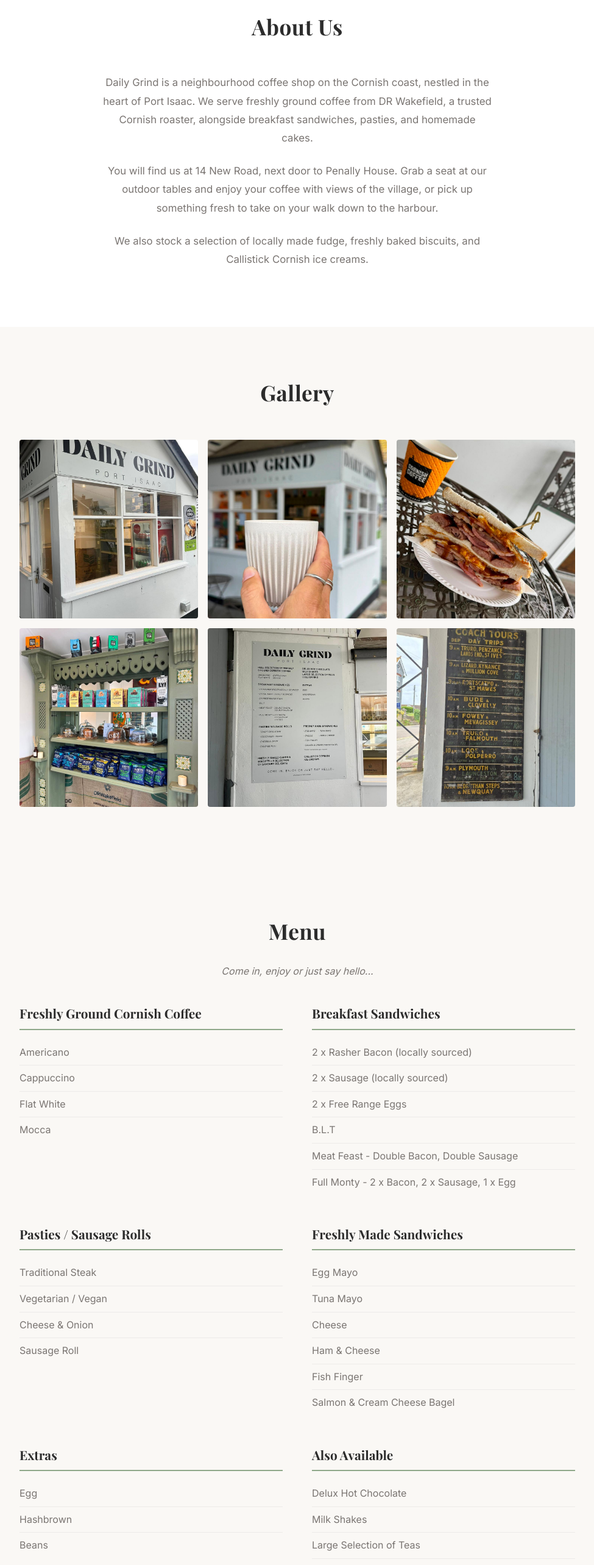
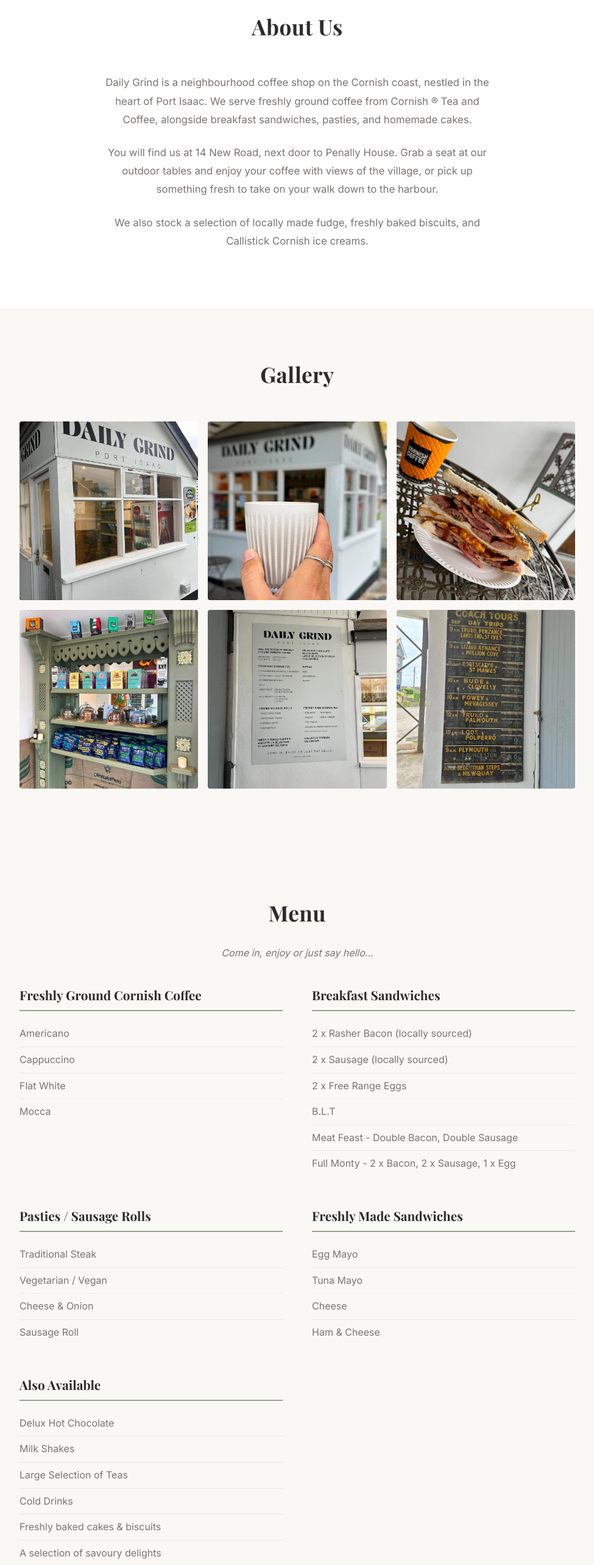
Before and after one commit to nxsh/dailygrind, a React (Vite) app: page / in a window 1280 px wide. Shown: the part 880-3446 px from the top of the page at 61% size, without its empty margins (152-1127 px from the left). Built offline with nearby package versions, Linux system fonts and the light colour scheme.

Commit message:
Remove extras, fish finger, salmon; update coffee brand

```diff
--- a/src/App.tsx
+++ b/src/App.tsx
@@ -74,13 +74,7 @@ const menuData: MenuCategory[] = [
       'Tuna Mayo',
       'Cheese',
       'Ham & Cheese',
-      'Fish Finger',
-      'Salmon & Cream Cheese Bagel',
     ],
-  },
-  {
-    title: 'Extras',
-    items: ['Egg', 'Hashbrown', 'Beans'],
   },
   {
     title: 'Also Available',
@@ -139,7 +133,7 @@ function App() {
             <p>
               Daily Grind is a neighbourhood coffee shop on the Cornish coast,
               nestled in the heart of Port Isaac. We serve freshly ground coffee
-              from DR Wakefield, a trusted Cornish roaster, alongside breakfast
+              from Cornish &#174; Tea and Coffee, alongside breakfast
               sandwiches, pasties, and homemade cakes.
             </p>
             <p>
```
